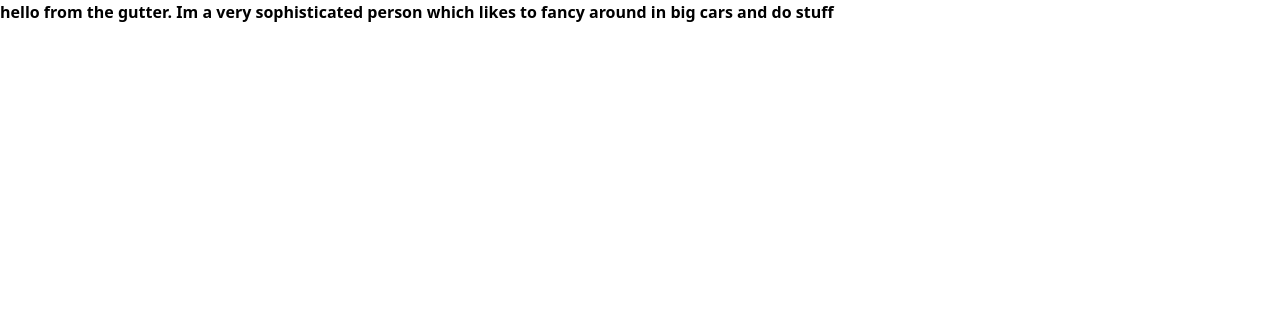
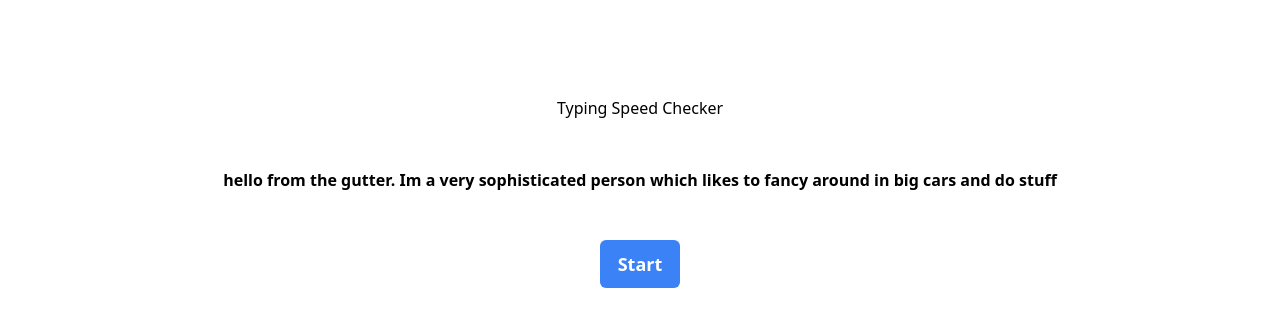
Before and after one commit to Zeke-Cachi/typing_speed_checker, a React (Vite) app: page / in a window 1280 px wide. Shown: the top 326 px of the page. Built offline with nearby package versions, Linux system fonts and the light colour scheme.

Commit message:
fixed error with uppercase

```diff
--- a/src/App.tsx
+++ b/src/App.tsx
@@ -14,7 +14,7 @@ export default function App() {
       setWordArray((prev) => prev.slice(0, -1));
       setFontColor((prev) => prev.slice(0, -1));
       return;
-    }
+    } else if (e.key === "Shift") return;
     const temporalWordArr = [...wordArray, e.key];
     setWordArray((oldValue) => [...oldValue, e.key]);
     return temporalWordArr[temporalWordArr.length - 1] ===
@@ -29,12 +29,22 @@ export default function App() {
   };
 
   return (
-    <div className="App" onKeyDown={(e) => handleTyping(e)} tabIndex={0}>
+    <main className="lg:p-24 mx-auto text-center grid lg:gap-12">
+      <h1>Typing Speed Checker</h1>
+      <div
+        onKeyDown={(e) => handleTyping(e)}
+        tabIndex={0}
+        className="focus:outline-none"
+      >
         {word.map((element, i) => (
           <span key={i} className={`font-bold ${fontColor[i]}`}>
             {element}
           </span>
         ))}
       </div>
+      <button className="bg-blue-500 text-white w-20 h-12 rounded-md font-bold text-lg mx-auto">
+        Start
+      </button>
+    </main>
   );
 }
```
Lines whose indentation alone changed are shown as unchanged.
